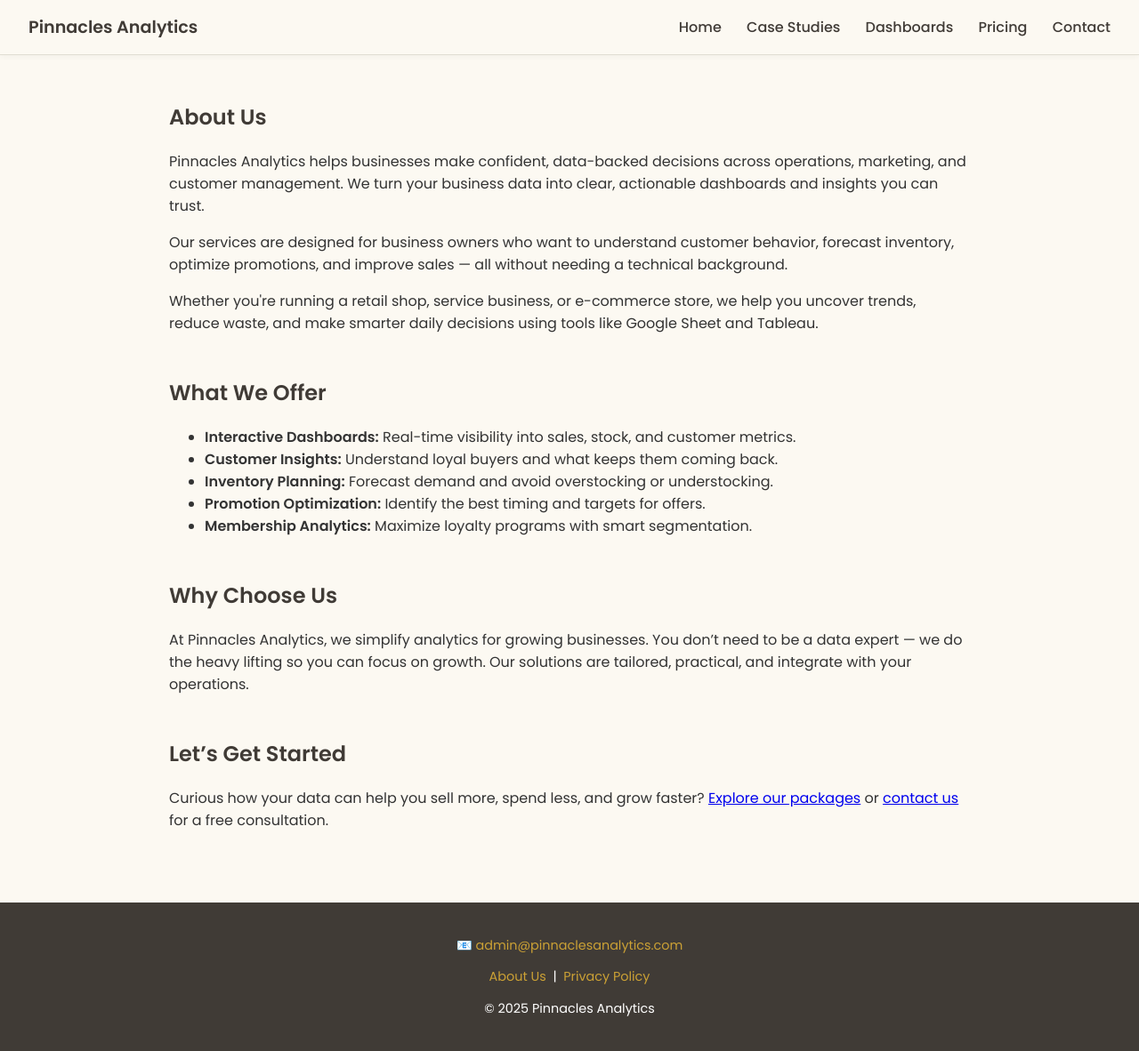
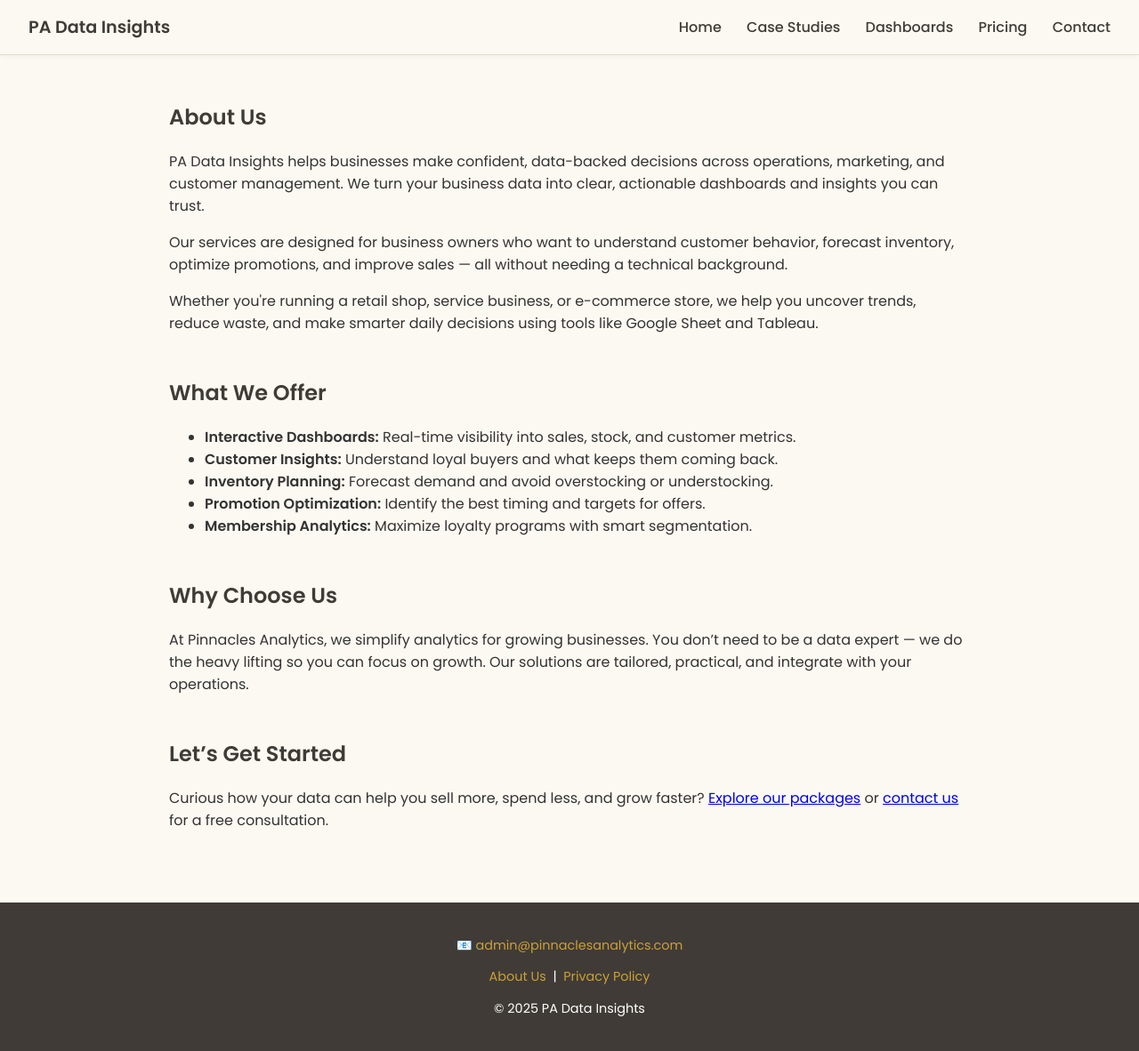
Before and after one commit to lyven81/pinnacles-learning-website, a Jekyll site: the page about.html, which Jekyll copies as it is, in a window 1280 px wide and 1183 px high. Shown: the whole window at 89% size. Built offline with Jekyll 4.4.1, drawn with Linux system fonts in a browser that asks for light colours.

Commit message:
Update about.html

```diff
--- a/about.html
+++ b/about.html
@@ -4,7 +4,7 @@
   <meta charset="UTF-8" />
   <meta name="viewport" content="width=device-width, initial-scale=1.0" />
 
-  <title>About Pinnacles Analytics | Friendly SME Data Consulting</title>
+  <title>About PA Data Insights | Friendly SME Data Consulting</title>
   <link rel="canonical" href="https://www.pinnaclesanalytics.com/about.html" />
   <meta name="description" content="We turn data into decisions—forecast inventory, reduce churn, and improve marketing ROI with clear dashboards and practical analytics." />
 
@@ -204,7 +204,7 @@
 <body>
 
   <div class="navbar">
-    <a href="index.html" class="brand">Pinnacles Analytics</a>
+    <a href="index.html" class="brand">PA Data Insights</a>
     <nav>
       <a href="index.html">Home</a>
       <a href="case-studies.html">Case Studies</a>
@@ -218,7 +218,7 @@
     <section class="section">
       <h2>About Us</h2>
       <p>
-        Pinnacles Analytics helps businesses make confident, data-backed decisions across operations, marketing, and customer management.
+        PA Data Insights helps businesses make confident, data-backed decisions across operations, marketing, and customer management.
         We turn your business data into clear, actionable dashboards and insights you can trust.
       </p>
       <p>
@@ -266,7 +266,7 @@
       <a href="about.html">About Us</a> &nbsp;|&nbsp;
       <a href="privacy-policy.html">Privacy Policy</a>
     </p>
-    <p>© 2025 Pinnacles Analytics</p>
+    <p>© 2025 PA Data Insights</p>
   </footer>
 
 </body>
```
